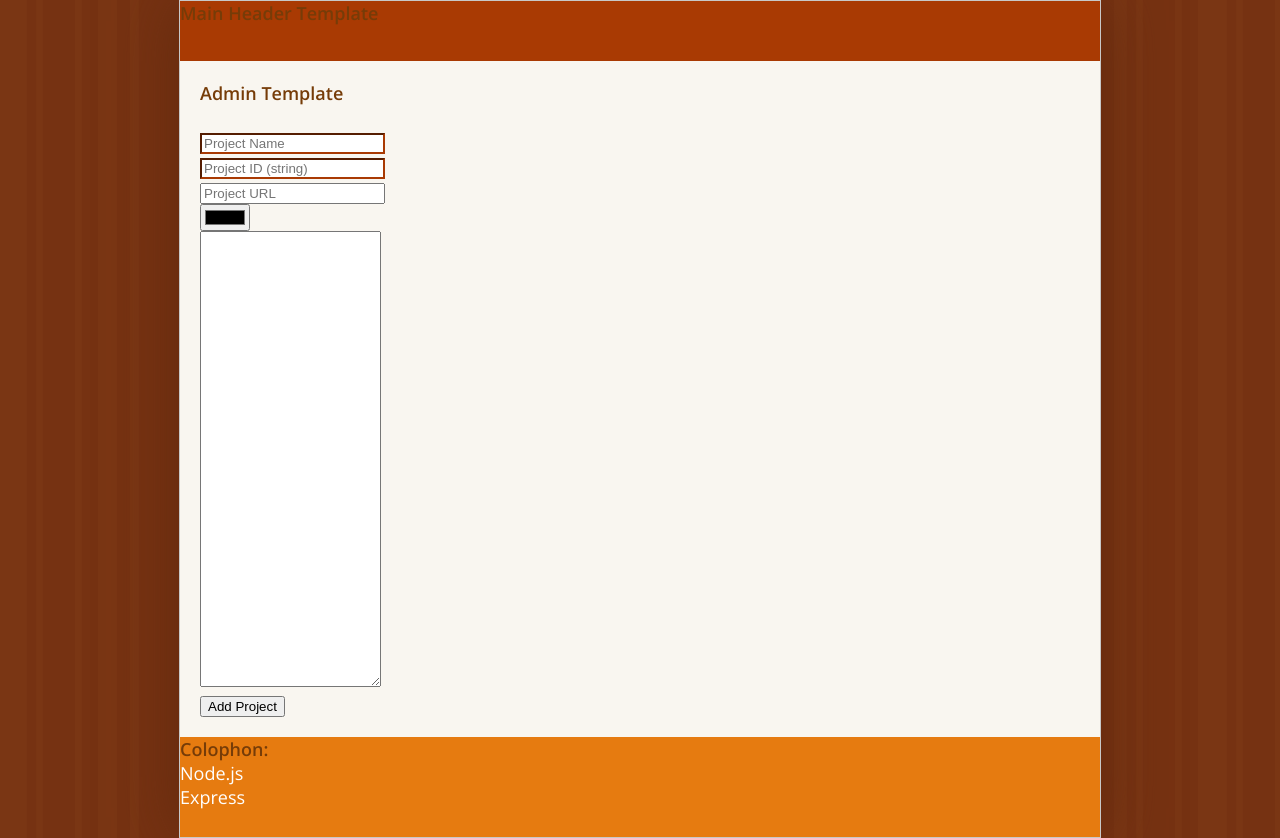
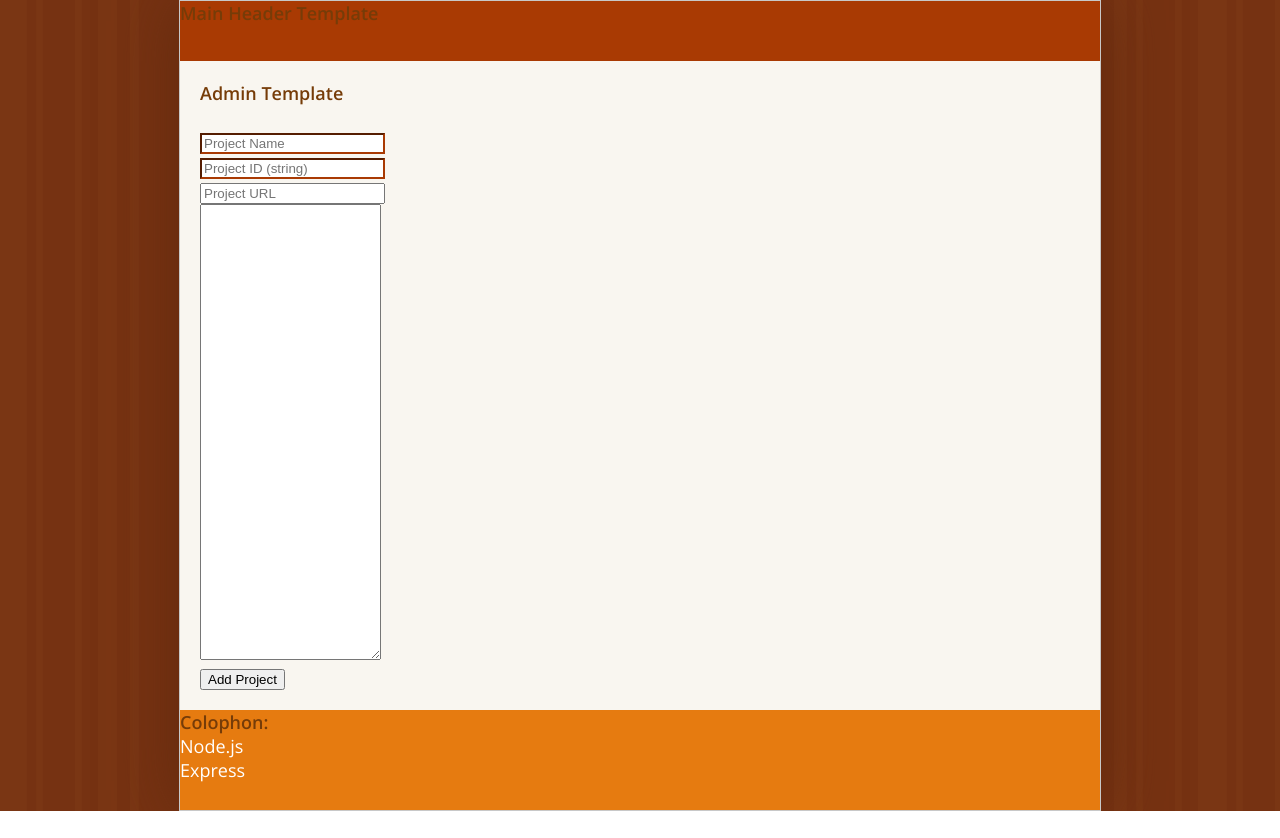
Before and after one commit to cadent/cadent-site, a website: page public/index.html in a window 1280 px wide. After the commit the page ends 811 px from the top, so only its background shows below. Drawn offline with nearby package versions, Linux system fonts and the light colour scheme.

Commit message:
css form edits

```diff
--- a/public/css/styles.less
+++ b/public/css/styles.less
@@ -113,7 +113,7 @@ a:hover {
     .admin {
       width: 100%;
 
-      .form {
+      form_project {
         width:400px;
       }
     }
--- a/public/tpl/AdminView.html
+++ b/public/tpl/AdminView.html
@@ -1,15 +1,13 @@
 <div class="admin">
 	<strong>Admin Template</strong>
 	<br><br>
-	<form action="#">
+	<form id="form_project" action="#">
 		<input id="name" type="text" placeholder="Project Name" required/>
 		<br>
 		<input id="pid" type="text" placeholder="Project ID (string)" required/>
 		<br>
 		<input id="url" type="url" placeholder="Project URL" />
 		<br>
-		<input type="color" />
-		<br>
 		<textarea id="desc" rows="30"></textarea>
 		<br>
 		<input type="submit" value="Add Project"/>
```
Also changed, not shown: public/css/styles.css.
